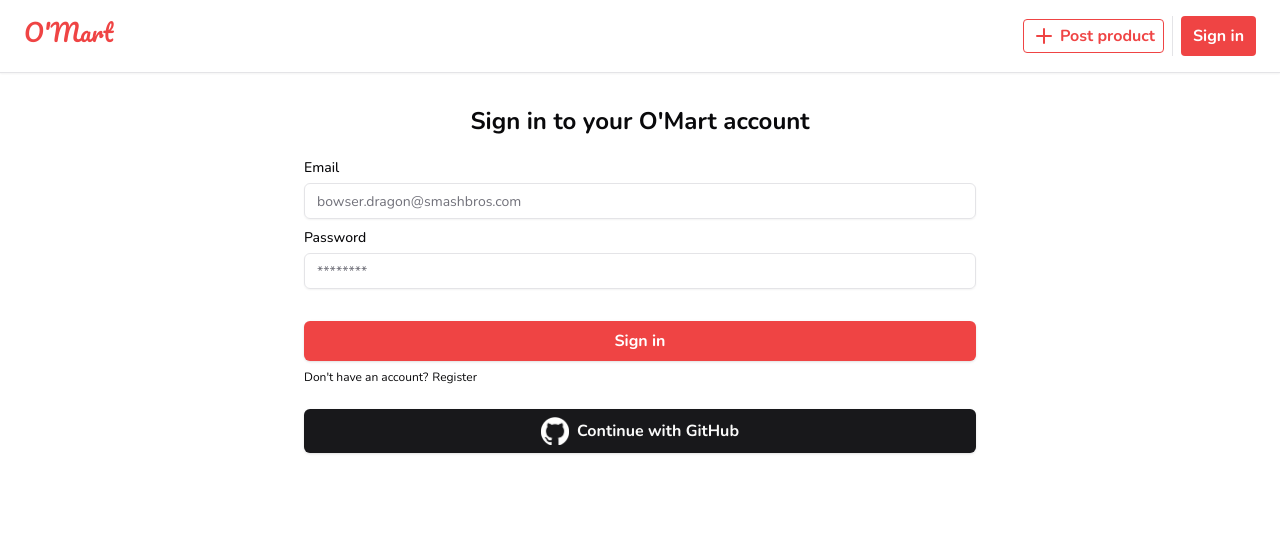
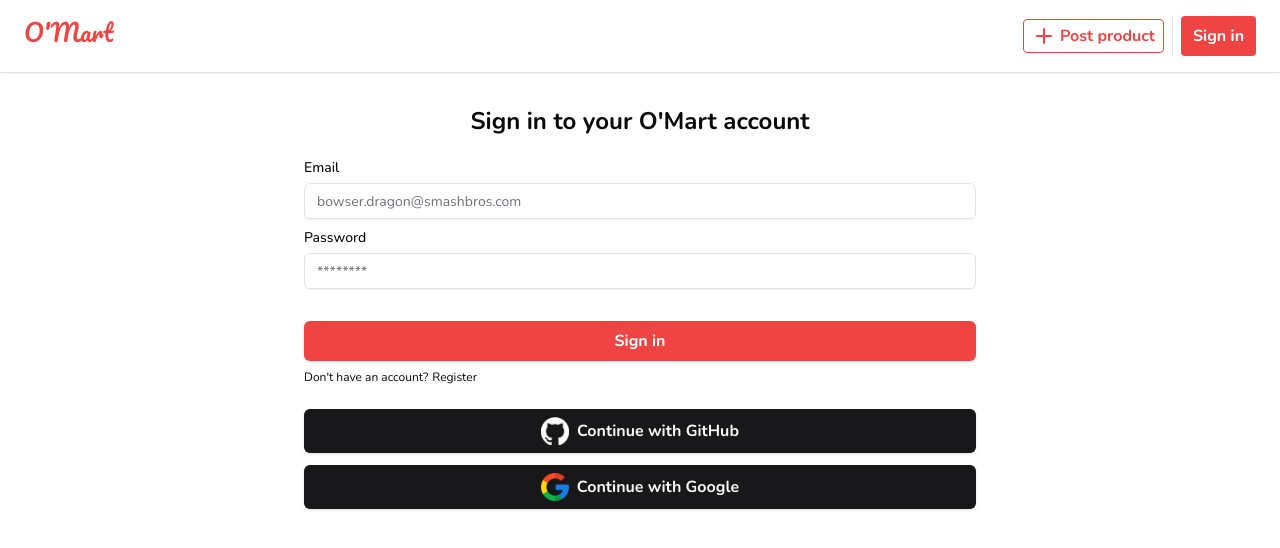
Before and after one commit to ksmcod/o-mart, a Next.js app: page /login in a window 1280 px wide. Shown: the top 548 px of the page. Built offline with nearby package versions, Linux system fonts and the light colour scheme; no server answers.

Commit message:
feat: created google sign in button in 'Social.tsx' component

```diff
--- a/src/components/auth/social.tsx
+++ b/src/components/auth/social.tsx
@@ -4,10 +4,12 @@
 import { signIn } from "next-auth/react";
 import { Button } from "@/components/ui/button";
 import GithubIcon from "@/logos/github/github-mark-white.png";
+import GoogleIcon from "@/logos/google/google.png";
 
 export default function Social() {
   return (
-    <div>
+    <div className="space-y-3">
+      {/* Github Sign in button */}
       <Button
         onClick={() => signIn("github")}
         className="w-full h-auto py-2 flex items-center gap-2"
@@ -19,6 +21,19 @@
         />
         <span className="font-bold text-base">Continue with GitHub</span>
       </Button>
+
+      {/* Google Sign in button */}
+      <Button
+        onClick={() => signIn("google")}
+        className="w-full h-auto py-2 flex items-center gap-2"
+      >
+        <Image
+          src={GoogleIcon}
+          alt="Google logo"
+          className="size-7 text-white"
+        />
+        <span className="font-bold text-base">Continue with Google</span>
+      </Button>
     </div>
   );
 }
```
Also changed, not shown: src/logos/google/google.png (added).
